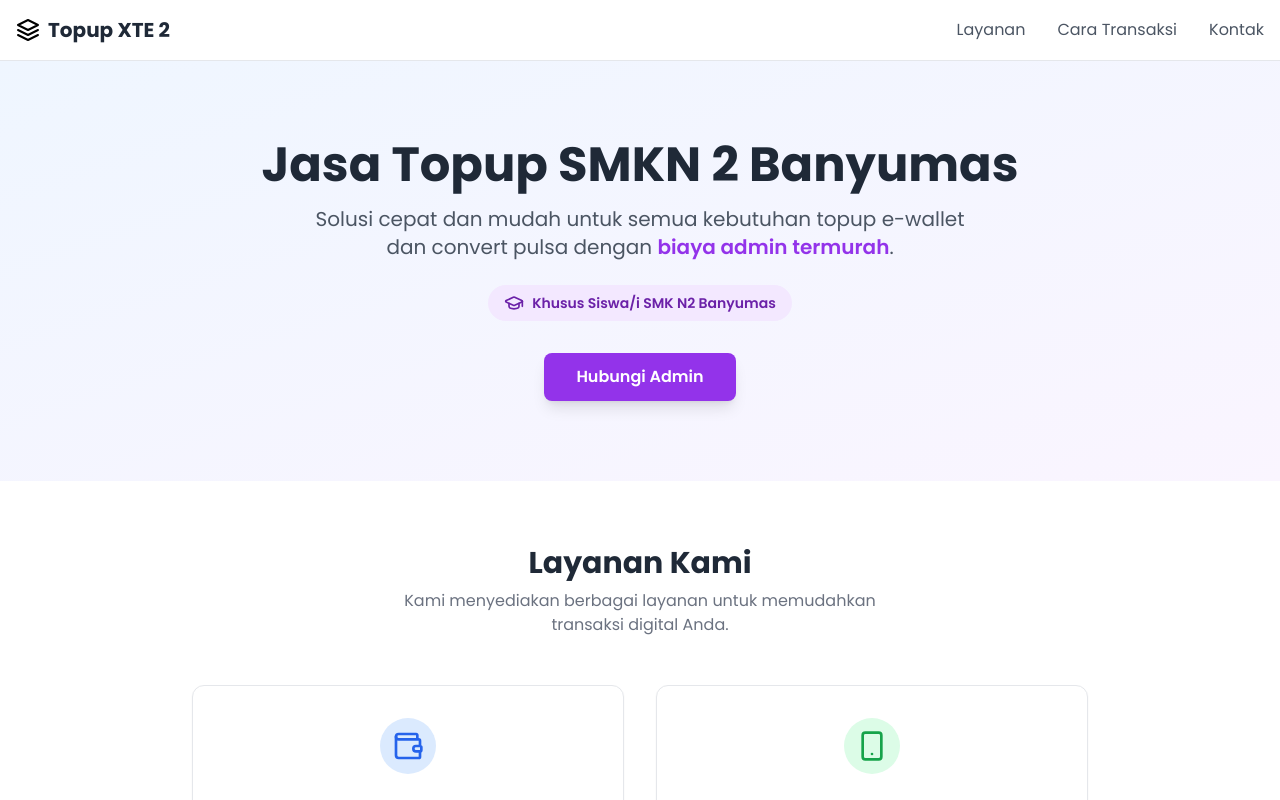
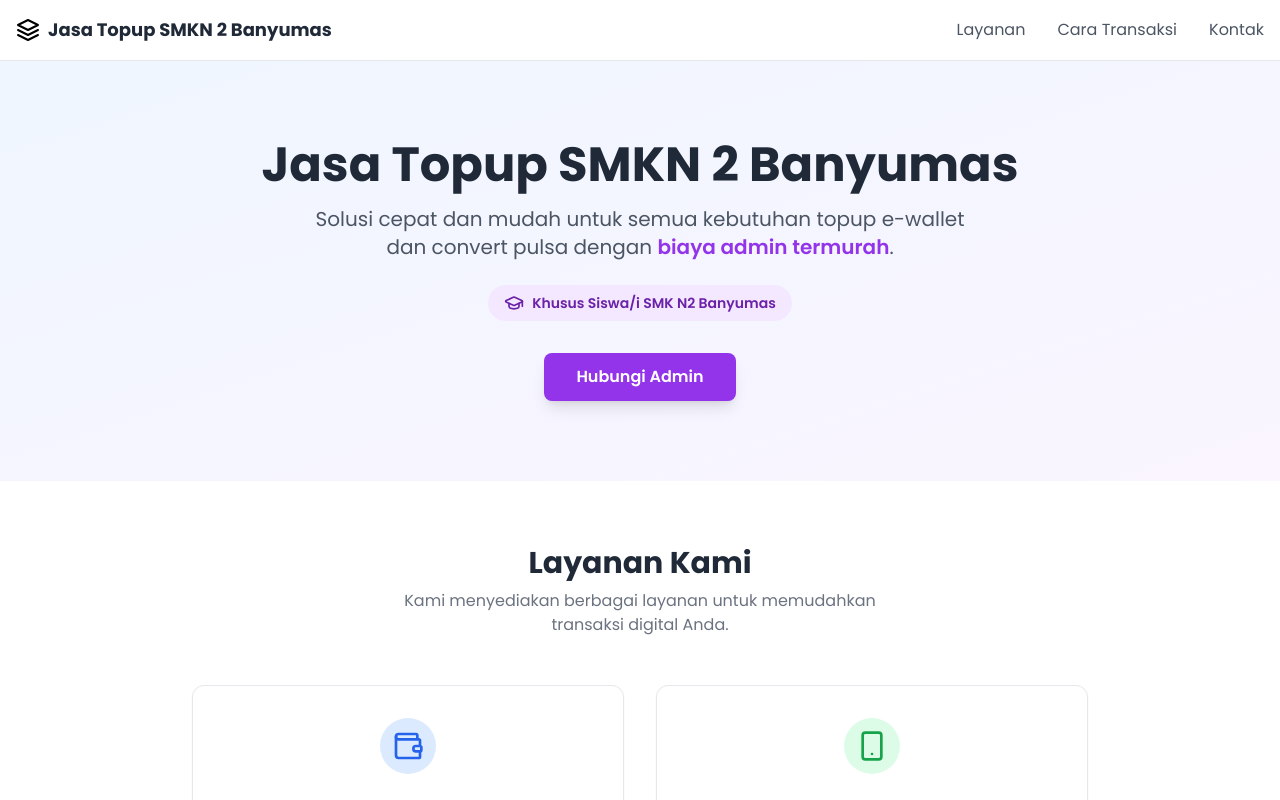
Before and after one commit to Nephyy1/xte2, a Next.js app: page / in a window 1280 px wide. Shown: the top 800 px of the page. Built offline with nearby package versions, Linux system fonts and the light colour scheme.

Commit message:
Update navbar.tsx

```diff
--- a/components/navbar.tsx
+++ b/components/navbar.tsx
@@ -23,8 +23,8 @@ export function Navbar() {
       <header className="sticky top-0 bg-white/80 backdrop-blur-md border-b z-30">
         <nav className="container mx-auto flex items-center justify-between p-4">
           <Link href="/" className="flex items-center space-x-2">
-            <Image src="/icon.svg" alt="Topup XTE 2 Logo" width={24} height={24} className="text-purple-600"/>
-            <span className="font-bold text-xl text-gray-800">Topup XTE 2</span>
+            <Image src="/icon.svg" alt="Logo" width={24} height={24} className="text-purple-600"/>
+            <span className="font-bold text-lg text-gray-800">Jasa Topup SMKN 2 Banyumas</span>
           </Link>
 
           <div className="hidden md:flex items-center space-x-8">
```
